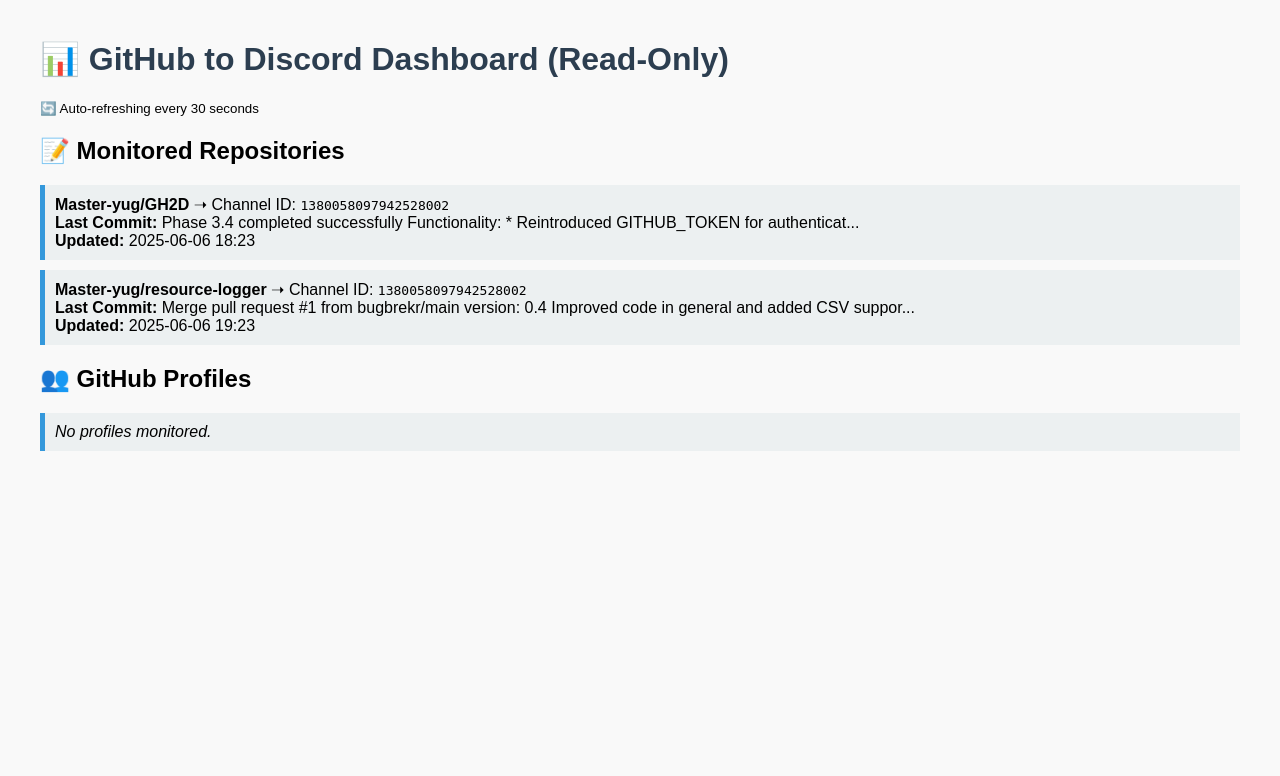
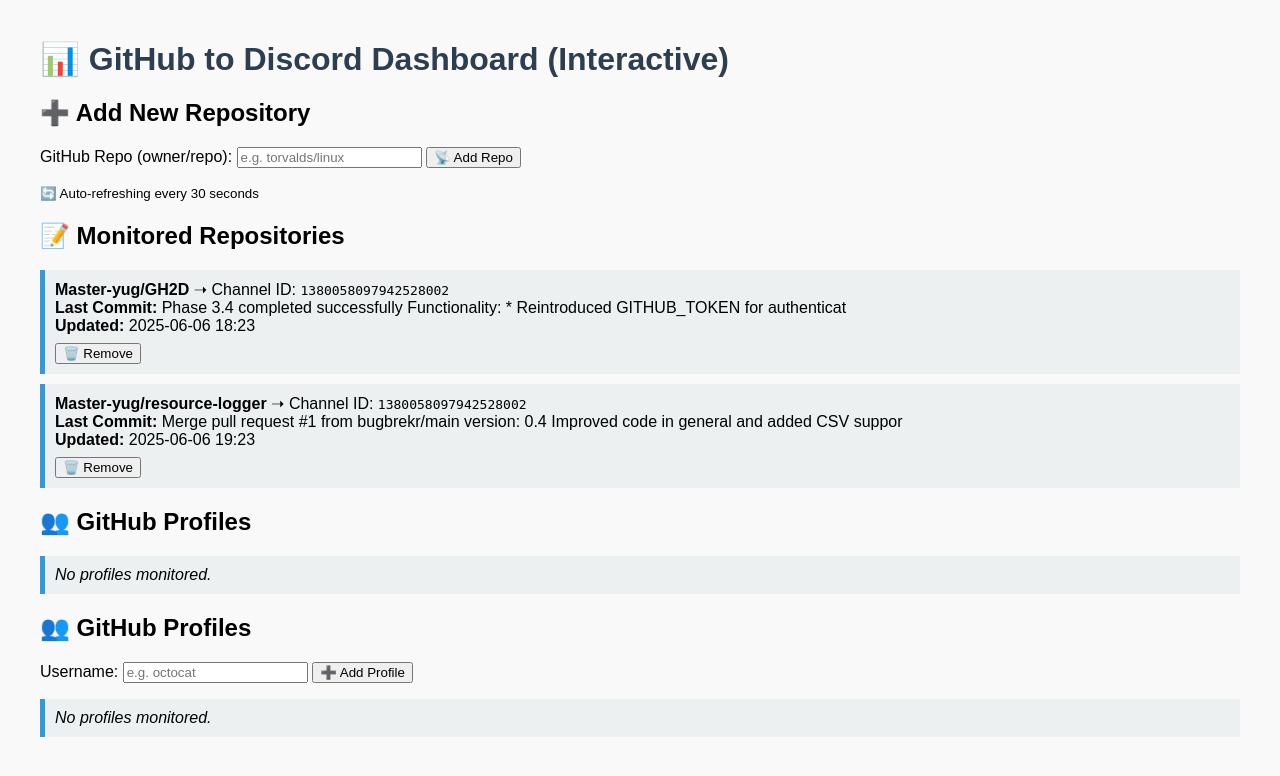
Before and after one commit to Master-yug/GH2D, a Flask app: page / in a window 1280 px wide. Shown: the top 776 px of the page. Run offline with Flask 3, Linux system fonts and the light colour scheme.

Commit message:
Phase 4.2 successfull
Phase 4.1 has been sidelined looking at priorities.
Phase 4.2 adds:
*Remove repos (w/ confirm)
*Add repos (form input)
*Add GitHub profiles (live fetch)
* Remove profiles (safe delete)

```diff
--- a/dashboard/app.py
+++ b/dashboard/app.py
@@ -1,12 +1,11 @@
-from flask import Flask, render_template
+from flask import Flask, render_template, request, redirect, url_for
 import json
 import os
+import requests
 
 app = Flask(__name__)
 
-# Get absolute path to root project directory
 BASE_DIR = os.path.abspath(os.path.join(os.path.dirname(__file__), ".."))
-
 REPO_CONFIG_FILE = os.path.join(BASE_DIR, "repo_config.json")
 MONITOR_CACHE_FILE = os.path.join(BASE_DIR, "data", "monitor_cache.json")
 
@@ -16,18 +15,102 @@ def load_repo_config():
             return json.load(f)
     return {}
 
+def save_repo_config(data):
+    with open(REPO_CONFIG_FILE, "w") as f:
+        json.dump(data, f, indent=4)
+
 def load_monitor_cache():
     if os.path.exists(MONITOR_CACHE_FILE):
         with open(MONITOR_CACHE_FILE, "r") as f:
             return json.load(f)
     return {}
 
-@app.route("/")
+def save_monitor_cache(data):
+    with open(MONITOR_CACHE_FILE, "w") as f:
+        json.dump(data, f, indent=4)
+
+@app.route("/", methods=["GET"])
 def index():
     repos = load_repo_config()
     monitor_data = load_monitor_cache()
-    print("📦 Repos Loaded:", repos)  # ✅ DEBUG
     return render_template("index.html", repos=repos, monitor_data=monitor_data)
+
+@app.route("/remove_repo", methods=["POST"])
+def remove_repo():
+    repo_to_remove = request.form.get("repo")
+    if not repo_to_remove:
+        return redirect(url_for("index"))
+
+    # Remove from config
+    repos = load_repo_config()
+    if repo_to_remove in repos:
+        del repos[repo_to_remove]
+        save_repo_config(repos)
+
+    # Remove from monitor cache
+    monitor_data = load_monitor_cache()
+    if repo_to_remove in monitor_data:
+        del monitor_data[repo_to_remove]
+        save_monitor_cache(monitor_data)
+
+    return redirect(url_for("index"))
+
+@app.route("/add_repo", methods=["POST"])
+def add_repo():
+    repo = request.form.get("repo")
+    if not repo or "/" not in repo:
+        return redirect(url_for("index"))
+
+    # Load and update config
+    repos = load_repo_config()
+    if repo not in repos:
+        # Default to channel ID 0 (you may want to update this later)
+        repos[repo] = 0
+        save_repo_config(repos)
+
+    return redirect(url_for("index"))
+
+@app.route("/add_profile", methods=["POST"])
+def add_profile():
+    username = request.form.get("username")
+    if not username:
+        return redirect(url_for("index"))
+
+    url = f"https://api.github.com/users/{username}"
+    headers = {"Accept": "application/vnd.github+json"}
+
+    # If GITHUB_TOKEN is set in environment or config, include it
+    github_token = os.getenv("GITHUB_TOKEN")
+    if github_token:
+        headers["Authorization"] = f"Bearer {github_token}"
+
+    try:
+        response = requests.get(url, headers=headers)
+        if response.status_code == 200:
+            data = response.json()
+            followers = data.get("followers", 0)
+
+            cache = load_monitor_cache()
+            if "profiles" not in cache:
+                cache["profiles"] = {}
+            cache["profiles"][username] = {"followers": followers}
+            save_monitor_cache(cache)
+
+    except Exception as e:
+        print(f"[ERROR] Could not fetch GitHub user: {e}")
+
+    return redirect(url_for("index"))
+
+
+@app.route("/remove_profile", methods=["POST"])
+def remove_profile():
+    username = request.form.get("username")
+    cache = load_monitor_cache()
+    if "profiles" in cache and username in cache["profiles"]:
+        del cache["profiles"][username]
+        save_monitor_cache(cache)
+    return redirect(url_for("index"))
+
 
 if __name__ == "__main__":
     app.run(debug=True)
--- a/dashboard/templates/index.html
+++ b/dashboard/templates/index.html
@@ -7,7 +7,14 @@
     <meta http-equiv="refresh" content="30">
 </head>
 <body>
-    <h1>📊 GitHub to Discord Dashboard (Read-Only)</h1>
+    <h1>📊 GitHub to Discord Dashboard (Interactive)</h1>
+    <h2>➕ Add New Repository</h2>
+    <form action="{{ url_for('add_repo') }}" method="post" onsubmit="return confirm('Monitor this repository?');">
+        <label for="repo">GitHub Repo (owner/repo):</label>
+        <input type="text" name="repo" id="repo" required placeholder="e.g. torvalds/linux">
+        <button type="submit">📡 Add Repo</button>
+    </form>
+
     <p><small>🔄 Auto-refreshing every 30 seconds</small></p>
 
     <h2>📝 Monitored Repositories</h2>
@@ -18,11 +25,16 @@
                 <strong>{{ repo }}</strong> ➝ Channel ID: <code>{{ channel_id }}</code><br>
                 {% set data = monitor_data.get(repo) %}
                 {% if data %}
-                    <strong>Last Commit:</strong> {{ data['last_commit'][:100] }}...<br>
+                    <strong>Last Commit:</strong> {{ data['last_commit'][:100] }}<br>
                     <strong>Updated:</strong> {{ data['timestamp'] }}
                 {% else %}
-                    <em>No commit data yet.</em>
+                    <em>No commit data available</em>
                 {% endif %}
+
+                <form action="{{ url_for('remove_repo') }}" method="post" style="margin-top: 8px;" onsubmit="return confirm('Are you sure you want to remove {{ repo }}?');">
+                    <input type="hidden" name="repo" value="{{ repo }}">
+                    <button type="submit">🗑️ Remove</button>
+                </form>
             </li>
             {% endfor %}
         {% else %}
@@ -42,3 +54,25 @@
     </ul>
 </body>
 </html>
+
+    <h2>👥 GitHub Profiles</h2>
+
+    <form action="{{ url_for('add_profile') }}" method="post" onsubmit="return confirm('Add this GitHub profile?');">
+        <label for="username">Username:</label>
+        <input type="text" name="username" id="username" required placeholder="e.g. octocat">
+        <button type="submit">➕ Add Profile</button>
+    </form>
+
+    <ul>
+        {% for user, stats in monitor_data.get("profiles", {}).items() %}
+        <li>
+            <strong>{{ user }}</strong> ➝ Followers: {{ stats.followers }}
+            <form action="{{ url_for('remove_profile') }}" method="post" style="display:inline;" onsubmit="return confirm('Remove {{ user }} from tracking?');">
+                <input type="hidden" name="username" value="{{ user }}">
+                <button type="submit">🗑️ Remove</button>
+            </form>
+        </li>
+        {% else %}
+        <li><em>No profiles monitored.</em></li>
+        {% endfor %}
+    </ul>
```
